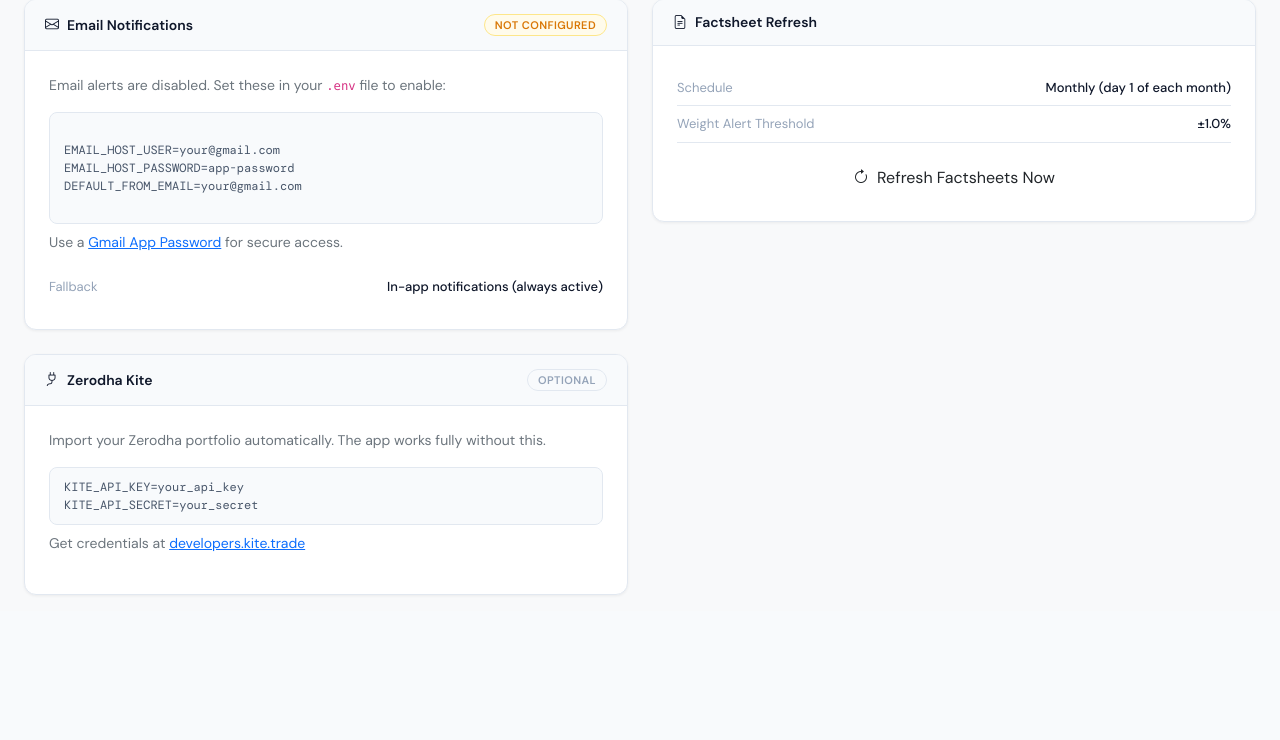
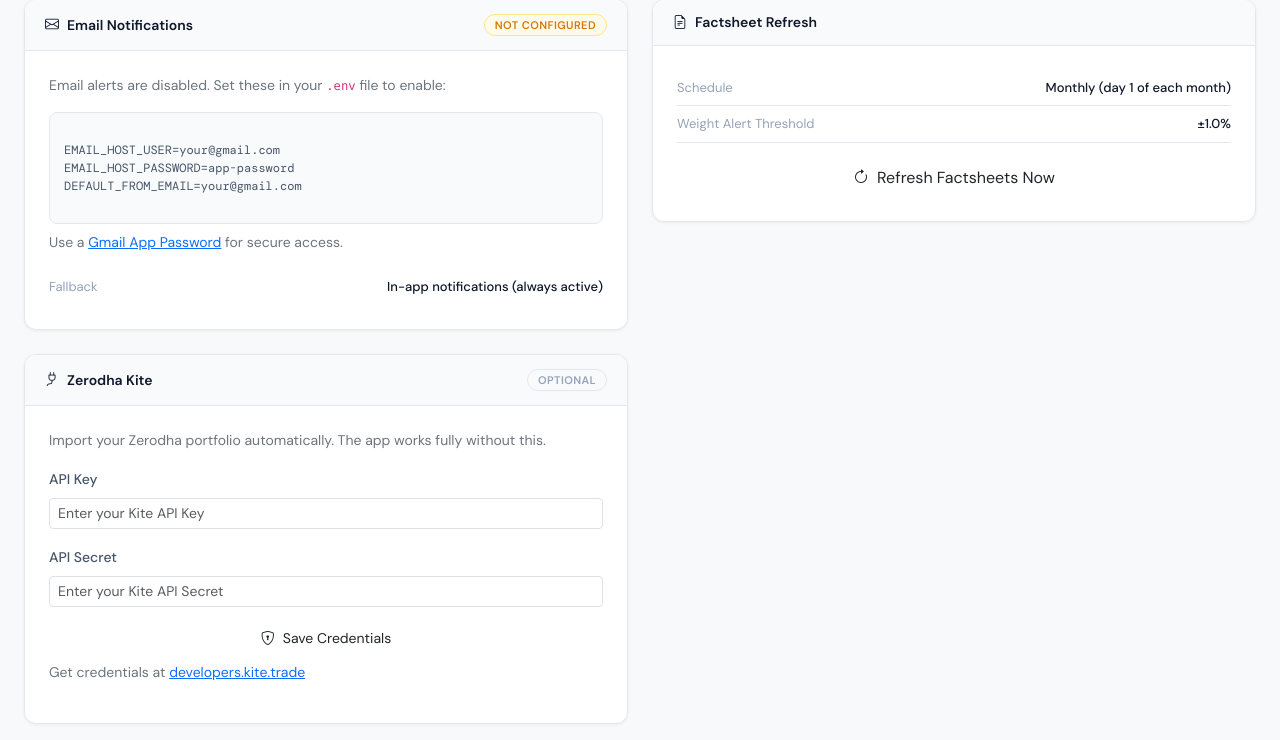
Before and after one commit to akhilvp07/mftracker, a Django app: page /dashboard/settings/ in a window 1280 px wide. Shown: the part 602-1342 px from the top of the page. Before the commit the page ends 1197 px from the top, so only its background shows below. Run offline with Django 5.2, Linux system fonts and the light colour scheme; the visitor is signed in with stand-in values (Sample User, id 1); data comes from the database, SQL or seed files in the repository; data that the repository does not hold is empty.

Commit message:
Add Kite API credentials configuration system
- Create KiteCredentials model with encrypted storage
- Add form to configure API credentials in settings
- Update kite_integration to use database credentials
- Add form handling for saving credentials securely
- System-wide credentials (not per-user)

```diff
--- a/portfolio/models.py
+++ b/portfolio/models.py
@@ -227,4 +227,52 @@ class RebalanceAction(models.Model):
         if self.action == 'BUY':
             return f"{self.action} ₹{format_indian_currency(self.amount)} of {self.fund.scheme_name}"
         else:
-            return f"{self.action} ₹{format_indian_currency(self.amount)} - {self.reason}"
+            return f"{self.action} ₹{format_indian_currency(self.amount)} of {self.fund.scheme_name}"
+
+
+class KiteCredentials(models.Model):
+    """Store Kite API credentials securely (system-wide)"""
+    api_key = models.CharField(max_length=100, unique=True)
+    encrypted_api_secret = models.TextField()
+    is_active = models.BooleanField(default=True)
+    created_at = models.DateTimeField(auto_now_add=True)
+    updated_at = models.DateTimeField(auto_now=True)
+
+    # Encryption key (in production, this should be stored securely)
+    _encryption_key = None
+
+    @classmethod
+    def get_encryption_key(cls):
+        """Get or create encryption key"""
+        if cls._encryption_key is None:
+            # In production, use a proper key management system
+            # For now, derive from Django's SECRET_KEY
+            from django.conf import settings
+            import hashlib
+            import base64
+            key = base64.urlsafe_b64encode(hashlib.sha256(settings.SECRET_KEY.encode()).digest())
+            cls._encryption_key = key
+        return cls._encryption_key
+
+    def set_api_secret(self, secret):
+        """Encrypt and store API secret"""
+        from cryptography.fernet import Fernet
+        f = Fernet(self.get_encryption_key())
+        self.encrypted_api_secret = f.encrypt(secret.encode()).decode()
+
+    def get_api_secret(self):
+        """Decrypt and return API secret"""
+        from cryptography.fernet import Fernet
+        f = Fernet(self.get_encryption_key())
+        return f.decrypt(self.encrypted_api_secret.encode()).decode()
+
+    @classmethod
+    def get_active_credentials(cls):
+        """Get the active Kite credentials"""
+        try:
+            return cls.objects.filter(is_active=True).first()
+        except cls.DoesNotExist:
+            return None
+
+    def __str__(self):
+        return f"Kite API: {self.api_key[:8]}..."
--- a/portfolio/views.py
+++ b/portfolio/views.py
@@ -12,7 +12,7 @@ from datetime import date, datetime
 import logging
 import hashlib
 
-from .models import Portfolio, PortfolioFund, PurchaseLot, XIRRCache
+from .models import Portfolio, PortfolioFund, PurchaseLot, XIRRCache, KiteCredentials
 from funds.models import MutualFund, NAVHistory
 from factsheets.models import Factsheet, FactsheetDiff
 from .xirr import calculate_portfolio_xirr, calculate_fund_xirr
@@ -385,13 +385,41 @@ def settings_view(request):
             messages.error(request, 'Invalid input values.')
         return redirect('settings')
 
+    # Handle Kite credentials form submission
+    if request.method == 'POST' and 'save_kite_creds' in request.POST:
+        api_key = request.POST.get('kite_api_key', '').strip()
+        api_secret = request.POST.get('kite_api_secret', '').strip()
+
+        if api_key and api_secret:
+            try:
+                # Deactivate existing credentials
+                KiteCredentials.objects.all().update(is_active=False)
+
+                # Create new credentials
+                creds = KiteCredentials(api_key=api_key)
+                creds.set_api_secret(api_secret)
+                creds.save()
+
+                messages.success(request, 'Kite API credentials saved successfully!')
+            except Exception as e:
+                logger.error(f"Error saving Kite credentials: {e}")
+                messages.error(request, f'Error saving credentials: {e}')
+        else:
+            messages.error(request, 'Both API Key and Secret are required.')
+        return redirect('settings')
+
     from factsheets.models import FactsheetFetchLog
     recent_logs = FactsheetFetchLog.objects.order_by('-started_at')[:5]
+
+    # Get Kite credentials from database
+    from .models import KiteCredentials
+    kite_creds = KiteCredentials.get_active_credentials()
+    kite_api_key = kite_creds.api_key if kite_creds else None
 
     return render(request, 'portfolio/settings.html', {
         'portfolio': portfolio,
         'kite_connected': kite_connected,
-        'kite_api_key': django_settings.KITE_API_KEY,
+        'kite_api_key': kite_api_key,
         'smtp_configured': smtp_configured,
         'recent_logs': recent_logs,
         'weight_threshold': django_settings.WEIGHT_CHANGE_THRESHOLD,
--- a/templates/portfolio/settings.html
+++ b/templates/portfolio/settings.html
@@ -217,8 +217,20 @@ DEFAULT_FROM_EMAIL=your@gmail.com
         <div class="mt-3 text-success"><i class="bi bi-check-circle me-1"></i>Portfolio sync active</div>
         {% endif %}
         {% else %}
-        <div class="env-snippet">KITE_API_KEY=your_api_key
-KITE_API_SECRET=your_secret</div>
+        <form method="post" class="mt-3">
+          {% csrf_token %}
+          <div class="mb-3">
+            <label for="kite_api_key" class="form-label small">API Key</label>
+            <input type="text" class="form-control form-control-sm" id="kite_api_key" name="kite_api_key" placeholder="Enter your Kite API Key">
+          </div>
+          <div class="mb-3">
+            <label for="kite_api_secret" class="form-label small">API Secret</label>
+            <input type="password" class="form-control form-control-sm" id="kite_api_secret" name="kite_api_secret" placeholder="Enter your Kite API Secret">
+          </div>
+          <button type="submit" name="save_kite_creds" class="btn mft-btn-primary btn-sm w-100">
+            <i class="bi bi-shield-lock me-2"></i>Save Credentials
+          </button>
+        </form>
         <p class="text-secondary small mt-2">Get credentials at <a href="https://developers.kite.trade" target="_blank">developers.kite.trade</a></p>
         {% endif %}
       </div>
```
Also changed, not shown: portfolio/kite_integration.py (+10 -3 lines), portfolio/migrations/0004_kitecredentials.py (added).
